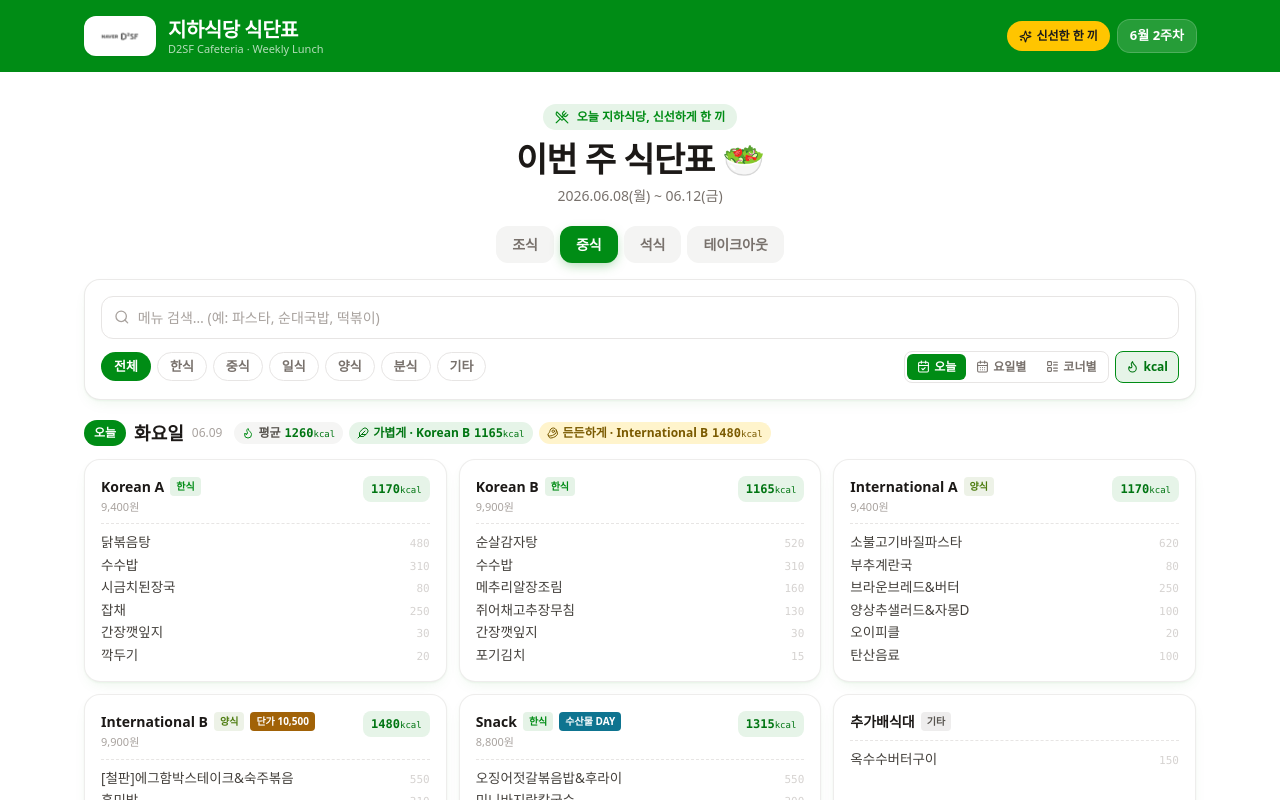
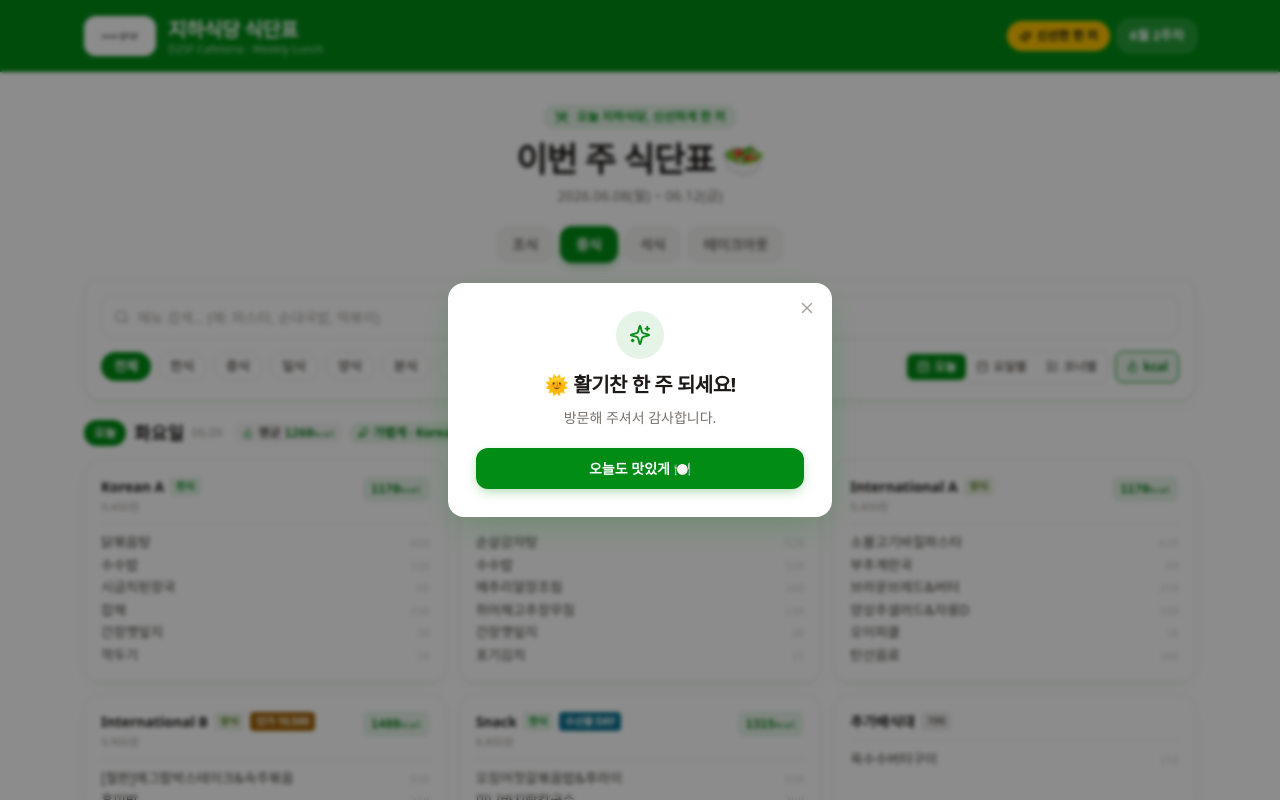
Before and after one commit to sykang-max/d2sf-cafeteria-menu, a React (Vite) app: page / in a window 1280 px wide. Shown: the top 800 px of the page. Built offline with nearby package versions, Linux system fonts and the light colour scheme; a web font is replaced by a local one.

Commit message:
feat: ??? ?? ?? (? ? 1?, localStorage)

```diff
--- a/src/App.jsx
+++ b/src/App.jsx
@@ -2,6 +2,7 @@ import React, { useState } from "react";
 import { Analytics } from "@vercel/analytics/react";
 import Header from "./components/Header.jsx";
 import WeeklyLunchMenu from "./components/WeeklyLunchMenu.jsx";
+import WelcomePopup from "./components/WelcomePopup.jsx";
 import { weeks } from "./data/index.js";
 
 export default function App() {
@@ -10,6 +11,7 @@ export default function App() {
 
   return (
     <div className="min-h-screen bg-white">
+      <WelcomePopup />
       <Header weeks={weeks} weekId={weekId} onWeekChange={setWeekId} />
       <main>
         <WeeklyLunchMenu week={week} />
--- /dev/null
+++ b/src/components/WelcomePopup.jsx
@@ -0,0 +1,102 @@
+import React, { useEffect, useState } from "react";
+import { Sparkles, X } from "lucide-react";
+import { BRAND } from "../theme.js";
+
+// 주차별로 순환하는 환영 메시지 (한 주에 한 번만 노출)
+const MESSAGES = [
+  "🌸 좋은 한 주 되세요! 🌸",
+  "💪 이번 주도 힘내세요!",
+  "😊 행복한 한 주 보내세요!",
+  "🌞 활기찬 한 주 되세요!",
+  "🍀 행운 가득한 한 주 되시길!",
+];
+
+// 연중 주 번호 계산 (원본 스니펫 로직 유지)
+function getWeekNumber(date) {
+  const firstDayOfYear = new Date(date.getFullYear(), 0, 1);
+  const pastDaysOfYear = (date - firstDayOfYear) / 86400000;
+  return Math.ceil((pastDaysOfYear + firstDayOfYear.getDay() + 1) / 7);
+}
+
+export default function WelcomePopup() {
+  const [open, setOpen] = useState(false);
+  const [show, setShow] = useState(false); // 진입/퇴장 애니메이션용
+  const [message, setMessage] = useState("");
+
+  // 마운트 시 이번 주에 아직 안 띄웠으면 1회 노출
+  useEffect(() => {
+    try {
+      const week = getWeekNumber(new Date());
+      if (localStorage.getItem("popupLastShownWeek") === String(week)) return;
+      setMessage(MESSAGES[(week - 1) % MESSAGES.length]);
+      setOpen(true);
+      localStorage.setItem("popupLastShownWeek", String(week));
+    } catch {
+      // localStorage 비활성(시크릿 모드 등) 시 조용히 무시
+    }
+  }, []);
+
+  useEffect(() => {
+    if (!open) return;
+    const id = requestAnimationFrame(() => setShow(true));
+    const onKey = (e) => {
+      if (e.key === "Escape") close();
+    };
+    window.addEventListener("keydown", onKey);
+    return () => {
+      cancelAnimationFrame(id);
+      window.removeEventListener("keydown", onKey);
+    };
+  }, [open]);
+
+  const close = () => {
+    setShow(false);
+    setTimeout(() => setOpen(false), 200); // 퇴장 애니메이션 후 언마운트
+  };
+
+  if (!open) return null;
+
+  return (
+    <div
+      role="dialog"
+      aria-modal="true"
+      aria-label="환영 메시지"
+      onClick={close}
+      className="fixed inset-0 z-50 flex items-center justify-center p-4 transition-opacity duration-200 ease-out"
+      style={{ backgroundColor: "rgba(0,0,0,0.45)", backdropFilter: "blur(2px)", opacity: show ? 1 : 0 }}
+    >
+      <div
+        onClick={(e) => e.stopPropagation()}
+        className="relative w-full max-w-sm rounded-2xl bg-white p-7 text-center transition-all duration-200 ease-out"
+        style={{
+          boxShadow: "0 10px 40px -8px rgba(0,140,21,0.30)",
+          opacity: show ? 1 : 0,
+          transform: show ? "translateY(0) scale(1)" : "translateY(8px) scale(0.96)",
+        }}
+      >
+        <button
+          onClick={close}
+          aria-label="닫기"
+          className="absolute right-3 top-3 rounded-lg p-1 text-stone-400 transition-transform duration-150 ease-out hover:text-stone-600 active:scale-90 focus-visible:outline focus-visible:outline-2 focus-visible:outline-offset-2"
+          style={{ outlineColor: BRAND.green }}
+        >
+          <X size={18} />
+        </button>
+
+        <div className="mx-auto mb-3 inline-flex h-12 w-12 items-center justify-center rounded-full" style={{ backgroundColor: BRAND.greenSoft, color: BRAND.green }}>
+          <Sparkles size={22} />
+        </div>
+        <p className="text-[20px] font-extrabold leading-snug tracking-tight text-stone-900">{message}</p>
+        <p className="mt-2 text-[14px] text-stone-500">방문해 주셔서 감사합니다.</p>
+
+        <button
+          onClick={close}
+          className="mt-5 w-full rounded-xl px-4 py-2.5 text-[14px] font-bold text-white transition-transform duration-150 ease-out active:scale-95 focus-visible:outline focus-visible:outline-2 focus-visible:outline-offset-2"
+          style={{ backgroundColor: BRAND.green, boxShadow: "0 4px 12px -2px rgba(0,140,21,0.35)", outlineColor: BRAND.green }}
+        >
+          오늘도 맛있게 🍽️
+        </button>
+      </div>
+    </div>
+  );
+}
```
